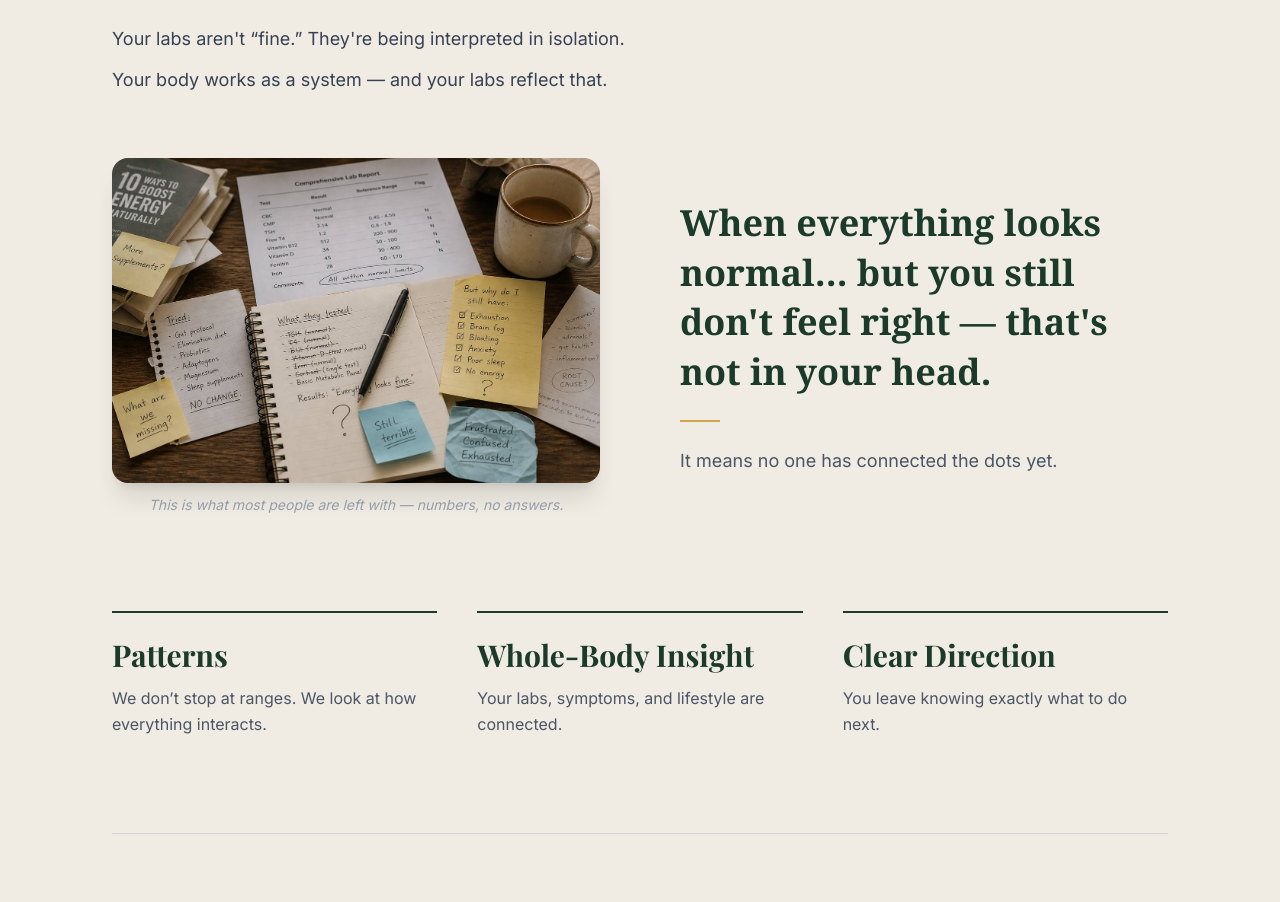
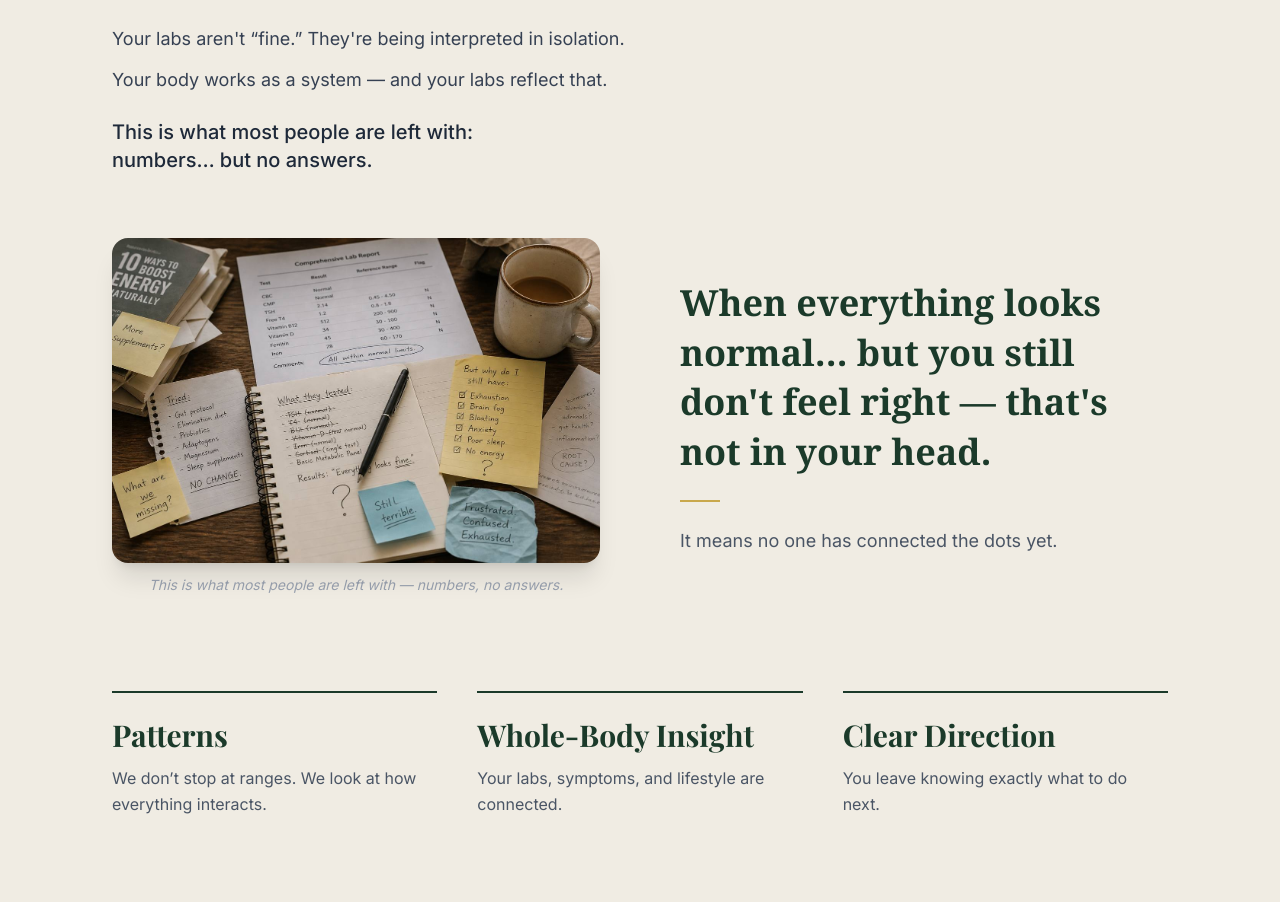
Before and after one commit to Sherryfarmshop/rooted-clarity-website, a Next.js app: page / in a window 1280 px wide. Shown: the part 4300-5202 px from the top of the page. Built offline with nearby package versions, Linux system fonts and the light colour scheme; a web font is replaced by a local one.

Commit message:
approach-add-numbers-no-answers-line

```diff
--- a/src/components/Approach.tsx
+++ b/src/components/Approach.tsx
@@ -13,6 +13,10 @@ export default function Approach() {
           </p>
           <p className="text-gray-700 text-lg leading-relaxed">
             Your body works as a system — and your labs reflect that.
+          </p>
+          <p className="text-gray-800 text-xl font-medium mt-6">
+            This is what most people are left with:<br />
+            numbers&hellip; but no answers.
           </p>
         </div>
 
```
